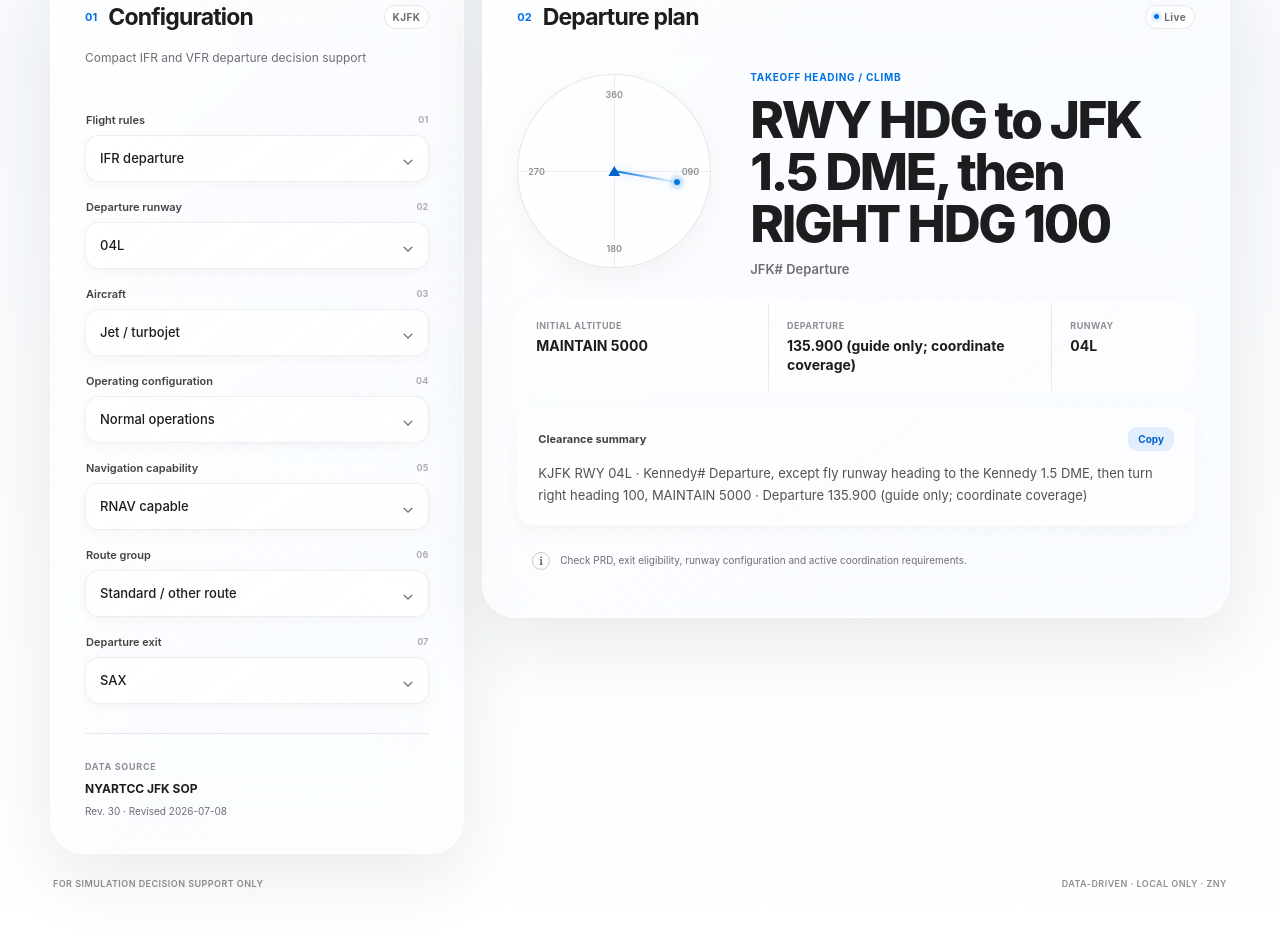
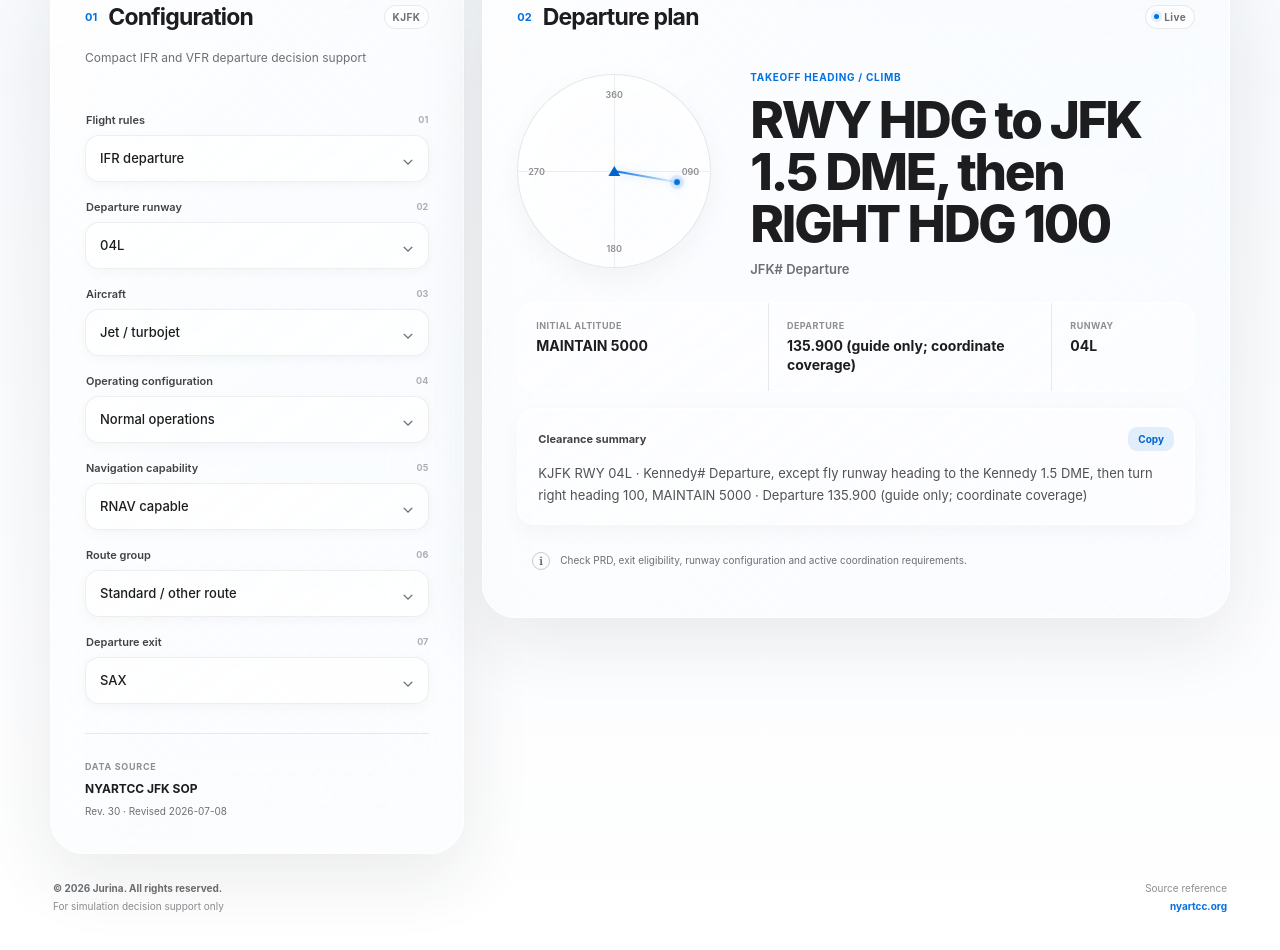
Before and after one commit to lpxlpx7/ZNY-ATCT-Auto-Delivery, a plain HTML site: page index.html in a window 1280 px wide. Shown: the part 884-1834 px from the top of the page. Before the commit the page ends 1813 px from the top, so only its background shows below. Drawn offline with Linux system fonts and the light colour scheme.

Commit message:
Add copyright and NYARTCC source attribution

```diff
--- a/app.js
+++ b/app.js
@@ -11,7 +11,7 @@
   var messages = {
     zh: {
       online: "规则已载入", overline: "纽约区域管制中心 · 塔台决策辅助", heroTitle: "更清晰地决定<br><strong>下一步怎么飞。</strong>", heroLead: "选择机场和运行配置，即时查看适用的离场程序、起飞航向、初始高度与管制频率。",
-      configuration: "运行配置", loading: "正在加载规则数据…", source: "数据来源", result: "起飞方案", live: "实时", altitude: "初始高度", departure: "离场频率", runway: "跑道", summary: "指令摘要", copy: "复制", summaryPlaceholder: "选择配置后将在此生成摘要。", defaultWarning: "请始终核对实时构型、协调要求和有效 SOP。", simulation: "仅供模拟决策辅助", copied: "已复制到剪贴板", loadError: "规则数据读取失败，请通过 start.bat 启动页面。", revised: "修订于", primaryHeading: "起飞航向 / 爬升", primaryInstruction: "起飞指令",
+      configuration: "运行配置", loading: "正在加载规则数据…", source: "数据来源", result: "起飞方案", live: "实时", altitude: "初始高度", departure: "离场频率", runway: "跑道", summary: "指令摘要", copy: "复制", summaryPlaceholder: "选择配置后将在此生成摘要。", defaultWarning: "请始终核对实时构型、协调要求和有效 SOP。", simulation: "仅供模拟决策辅助", copyright: "© 2026 Jurina。保留所有权利。", sourceReference: "资料来源", copied: "已复制到剪贴板", loadError: "规则数据读取失败，请通过 start.bat 启动页面。", revised: "修订于", primaryHeading: "起飞航向 / 爬升", primaryInstruction: "起飞指令",
       field: { operation: "飞行规则", runway: "起飞跑道", aircraft: "机型类别", configuration: "机场运行构型", navigation: "导航能力", route_group: "航路类别", flight_following: "飞行跟踪", exit: "离场出口", landing: "本场落地跑道", gate: "离场方向", condition: "程序条件" },
       option: { ifr_departure: "IFR 离场", vfr_departure: "VFR 离场", jet: "喷气机 / 涡喷", prop: "螺旋桨 / 涡桨", normal: "正常运行", overnight: "本地时间 23:00–07:00", overflow_22l: "22L 溢出构型", overflow_4r: "4R 溢出构型", ils_13l: "使用 ILS 13L", lga_loc31: "LGA 使用 LOC 31 落地", rnav: "具备 RNAV 能力", non_rnav: "无 RNAV，可执行 SID", unable_sid: "无法执行 SID / 无航图", standard: "标准 / 其他航路", deezz_candr: "DEEZZ：J60/J64/Q480/Q42", deezz_towin: "DEEZZ：J6（仅限 TMU）", yes: "需要 Flight Following", no: "不需要（仅螺旋桨飞机）", north: "北向", east: "东向", south: "南向", west: "西向", lga_ils13: "LGA 使用 ILS 13 落地", portt_request: "飞行员申请 RNAV PORTT", ood_ditch_ruuth: "OOD / DITCH / RUUTH", dqo_stoen: "DQO / STOEN", mxe_ptw_fjc_mazie_ard: "MXE / PTW / FJC / MAZIE / ARD" },
       subtitle: { kjfk: "紧凑的 IFR 与 VFR 离场决策辅助", kewr: "依据 EWR SOP 与现行 MBI 选择核心 SID 和初始高度", klga: "跑道级离场核心；13 跑道的条件空域仍需明确协调", kphl: "PHL 初始高度与塔台强制离场航向" },
@@ -29,7 +29,7 @@
     },
     en: {
       online: "Rules loaded", overline: "New York ARTCC · Tower decision support", heroTitle: "A clearer way to decide<br><strong>what comes next.</strong>", heroLead: "Choose an airport and operating configuration to see the applicable departure procedure, takeoff heading, initial altitude and frequency.",
-      configuration: "Configuration", loading: "Loading rule data…", source: "Data source", result: "Departure plan", live: "Live", altitude: "Initial altitude", departure: "Departure", runway: "Runway", summary: "Clearance summary", copy: "Copy", summaryPlaceholder: "Your summary will appear after selecting a configuration.", defaultWarning: "Always verify the live configuration, coordination requirements and current SOP.", simulation: "For simulation decision support only", copied: "Copied to clipboard", loadError: "Rule data could not be loaded. Start the site with start.bat.", revised: "Revised", primaryHeading: "Takeoff heading / climb", primaryInstruction: "Takeoff instruction",
+      configuration: "Configuration", loading: "Loading rule data…", source: "Data source", result: "Departure plan", live: "Live", altitude: "Initial altitude", departure: "Departure", runway: "Runway", summary: "Clearance summary", copy: "Copy", summaryPlaceholder: "Your summary will appear after selecting a configuration.", defaultWarning: "Always verify the live configuration, coordination requirements and current SOP.", simulation: "For simulation decision support only", copyright: "© 2026 Jurina. All rights reserved.", sourceReference: "Source reference", copied: "Copied to clipboard", loadError: "Rule data could not be loaded. Start the site with start.bat.", revised: "Revised", primaryHeading: "Takeoff heading / climb", primaryInstruction: "Takeoff instruction",
       field: { operation: "Flight rules", runway: "Departure runway", aircraft: "Aircraft", configuration: "Operating configuration", navigation: "Navigation capability", route_group: "Route group", flight_following: "Flight following", exit: "Departure exit", landing: "LGA landing runway", gate: "Departure gate", condition: "Procedure condition" },
       option: { ifr_departure: "IFR departure", vfr_departure: "VFR departure", jet: "Jet / turbojet", prop: "Prop / turboprop", normal: "Normal operations", overnight: "2300–0700 local", overflow_22l: "Overflow 22L", overflow_4r: "Overflow 4R", ils_13l: "ILS 13L in use", lga_loc31: "LGA landing LOC 31", rnav: "RNAV capable", non_rnav: "Non-RNAV; SID capable", unable_sid: "Unable SID / no charts", standard: "Standard / other route", deezz_candr: "DEEZZ: J60/J64/Q480/Q42", deezz_towin: "DEEZZ: J6 (TMU only)", yes: "Flight following required", no: "No flight following (props only)", north: "North", east: "East", south: "South", west: "West", lga_ils13: "LGA landing ILS 13", portt_request: "RNAV PORTT pilot request", ood_ditch_ruuth: "OOD / DITCH / RUUTH", dqo_stoen: "DQO / STOEN", mxe_ptw_fjc_mazie_ard: "MXE / PTW / FJC / MAZIE / ARD" },
       subtitle: { kjfk: "Compact IFR and VFR departure decision support", kewr: "Core SID and initial-altitude selection from the EWR SOP and active MBI", klga: "Runway-level departure core; runway 13 conditional airspace requires explicit coordination", kphl: "PHL initial altitude and mandatory tower departure heading" },
@@ -38,7 +38,7 @@
     },
     ja: {
       online: "規則を読込済み", overline: "ニューヨーク ARTCC · タワー意思決定支援", heroTitle: "次の飛び方を、<br><strong>もっと明確に。</strong>", heroLead: "空港と運用構成を選択すると、適用される出発方式、離陸方位、初期高度、周波数をすぐに確認できます。",
-      configuration: "運用構成", loading: "規則データを読み込み中…", source: "データソース", result: "出発プラン", live: "ライブ", altitude: "初期高度", departure: "出発周波数", runway: "滑走路", summary: "クリアランス概要", copy: "コピー", summaryPlaceholder: "構成を選択すると概要が表示されます。", defaultWarning: "現在の運用構成、調整要件、有効な SOP を必ず確認してください。", simulation: "シミュレーション意思決定支援専用", copied: "クリップボードにコピーしました", loadError: "規則データを読み込めません。start.bat から起動してください。", revised: "改訂", primaryHeading: "離陸方位 / 上昇", primaryInstruction: "離陸指示",
+      configuration: "運用構成", loading: "規則データを読み込み中…", source: "データソース", result: "出発プラン", live: "ライブ", altitude: "初期高度", departure: "出発周波数", runway: "滑走路", summary: "クリアランス概要", copy: "コピー", summaryPlaceholder: "構成を選択すると概要が表示されます。", defaultWarning: "現在の運用構成、調整要件、有効な SOP を必ず確認してください。", simulation: "シミュレーション意思決定支援専用", copyright: "© 2026 Jurina. All rights reserved.", sourceReference: "参照元", copied: "クリップボードにコピーしました", loadError: "規則データを読み込めません。start.bat から起動してください。", revised: "改訂", primaryHeading: "離陸方位 / 上昇", primaryInstruction: "離陸指示",
       field: { operation: "飛行方式", runway: "出発滑走路", aircraft: "機種区分", configuration: "空港運用構成", navigation: "航法能力", route_group: "経路グループ", flight_following: "フライトフォローイング", exit: "出発ゲート", landing: "LGA 到着滑走路", gate: "出発方向", condition: "手順条件" },
       option: { ifr_departure: "IFR 出発", vfr_departure: "VFR 出発", jet: "ジェット / ターボジェット", prop: "プロペラ / ターボプロップ", normal: "通常運用", overnight: "現地時刻 23:00–07:00", overflow_22l: "22L オーバーフロー", overflow_4r: "4R オーバーフロー", ils_13l: "ILS 13L 使用中", lga_loc31: "LGA LOC 31 到着", rnav: "RNAV 対応", non_rnav: "RNAV 非対応・SID 対応", unable_sid: "SID 不可 / チャートなし", standard: "標準 / その他の経路", deezz_candr: "DEEZZ：J60/J64/Q480/Q42", deezz_towin: "DEEZZ：J6（TMU 限定）", yes: "フライトフォローイングあり", no: "なし（プロペラ機のみ）", north: "北", east: "東", south: "南", west: "西", lga_ils13: "LGA ILS 13 到着", portt_request: "RNAV PORTT 要求", ood_ditch_ruuth: "OOD / DITCH / RUUTH", dqo_stoen: "DQO / STOEN", mxe_ptw_fjc_mazie_ard: "MXE / PTW / FJC / MAZIE / ARD" },
       subtitle: { kjfk: "IFR・VFR 出発のコンパクトな意思決定支援", kewr: "EWR SOP と有効な MBI に基づく主要 SID・初期高度の選択", klga: "滑走路別の出発支援。滑走路 13 の条件付き空域は明示的な調整が必要", kphl: "PHL の初期高度とタワー指定の必須出発方位" },
--- a/css/style.css
+++ b/css/style.css
@@ -76,7 +76,10 @@ select:focus { border-color: rgba(0,113,227,.28); background: rgba(255,255,255,.
 .glass-inset { background: rgba(255,255,255,.45); border: 1px solid rgba(255,255,255,.82); box-shadow: inset 0 1px 0 rgba(255,255,255,.9), 0 7px 20px rgba(0,0,0,.035); }
 .clearance-card { position: relative; z-index: 1; margin-top: 16px; padding: 18px 20px; border-radius: 18px; }.clearance-card > div { display: flex; align-items: center; justify-content: space-between; color: #424245; font-size: 11px; font-weight: 680; }.clearance-card button { padding: 6px 10px; border: 0; border-radius: 9px; background: var(--accent-soft); color: var(--accent-deep); cursor: pointer; font-size: 10px; font-weight: 650; }.clearance-card button:hover { background: rgba(0,113,227,.17); }.clearance-card p { margin: 11px 0 0; color: #515154; font-size: 13px; line-height: 1.7; }
 .notice { position: relative; z-index: 1; display: flex; gap: 10px; margin-top: 14px; padding: 13px 15px; color: var(--muted); }.notice > span { flex: 0 0 auto; width: 18px; height: 18px; border: 1px solid rgba(29,29,31,.22); border-radius: 50%; display: grid; place-items: center; font: 650 11px Georgia, serif; }.notice p { margin: 0; font-size: 10px; line-height: 1.65; }
-footer { display: flex; justify-content: space-between; padding: 24px 3px 40px; color: var(--faint); font-size: 9px; font-weight: 620; letter-spacing: .05em; text-transform: uppercase; }
+footer { display: flex; align-items: flex-end; justify-content: space-between; gap: 24px; padding: 26px 3px 42px; color: var(--faint); font-size: 10px; line-height: 1.6; }
+footer > div { display: flex; flex-direction: column; gap: 2px; }
+footer strong { color: var(--muted); font-weight: 650; }
+.footer-source { align-items: flex-end; }.footer-source a { color: var(--accent); font-weight: 650; text-decoration: none; }.footer-source a:hover { text-decoration: underline; text-underline-offset: 3px; }
 .toast { position: fixed; z-index: 30; left: 50%; bottom: max(25px, env(safe-area-inset-bottom)); padding: 11px 16px; border-radius: 15px; color: var(--ink); font-size: 12px; font-weight: 620; opacity: 0; pointer-events: none; transform: translate(-50%, 20px); transition: .24s ease; }.toast.show { opacity: 1; transform: translate(-50%, 0); }
 
 @media (max-width: 880px) {
@@ -89,6 +92,6 @@ footer { display: flex; justify-content: space-between; padding: 24px 3px 40px;
   .workspace { gap: 12px; margin-top: 12px; }.control-panel, .result-panel { padding: 23px 18px; border-radius: 27px; }#configForm { display: block; }.panel-heading h2 { font-size: 21px; }.panel-subtitle { margin-bottom: 22px; }
   .primary-result { min-height: 0; padding: 29px 0 25px; grid-template-columns: 1fr; justify-items: center; gap: 22px; text-align: center; }.compass { width: 172px; height: 172px; }.primary-copy strong { font-size: clamp(34px, 10vw, 46px); }
   .metric-grid { grid-template-columns: 1fr; }.metric-grid article { border-right: 0; border-bottom: 1px solid var(--line); }.metric-grid article:last-child { border: 0; }.clearance-card { padding: 16px; }
-  footer { display: block; line-height: 2; padding-left: 4px; }
+  footer { align-items: flex-start; flex-direction: column; gap: 13px; padding-left: 4px; }.footer-source { align-items: flex-start; }
 }
 @media (prefers-reduced-motion: reduce) { *, *::before, *::after { scroll-behavior: auto !important; transition-duration: .01ms !important; } }
--- a/index.html
+++ b/index.html
@@ -86,7 +86,10 @@
         </div>
       </section>
     </section>
-    <footer><span data-i18n="simulation">For simulation decision support only</span><span>DATA-DRIVEN · LOCAL ONLY · ZNY</span></footer>
+    <footer>
+      <div><strong data-i18n="copyright">© 2026 Jurina. All rights reserved.</strong><span data-i18n="simulation">For simulation decision support only</span></div>
+      <div class="footer-source"><span data-i18n="sourceReference">Source reference</span><a href="https://nyartcc.org" target="_blank" rel="noopener noreferrer">nyartcc.org</a></div>
+    </footer>
   </main>
 
   <div class="toast glass" id="toast" data-i18n="copied">Copied to clipboard</div>
```
Also changed, not shown: README.md.
